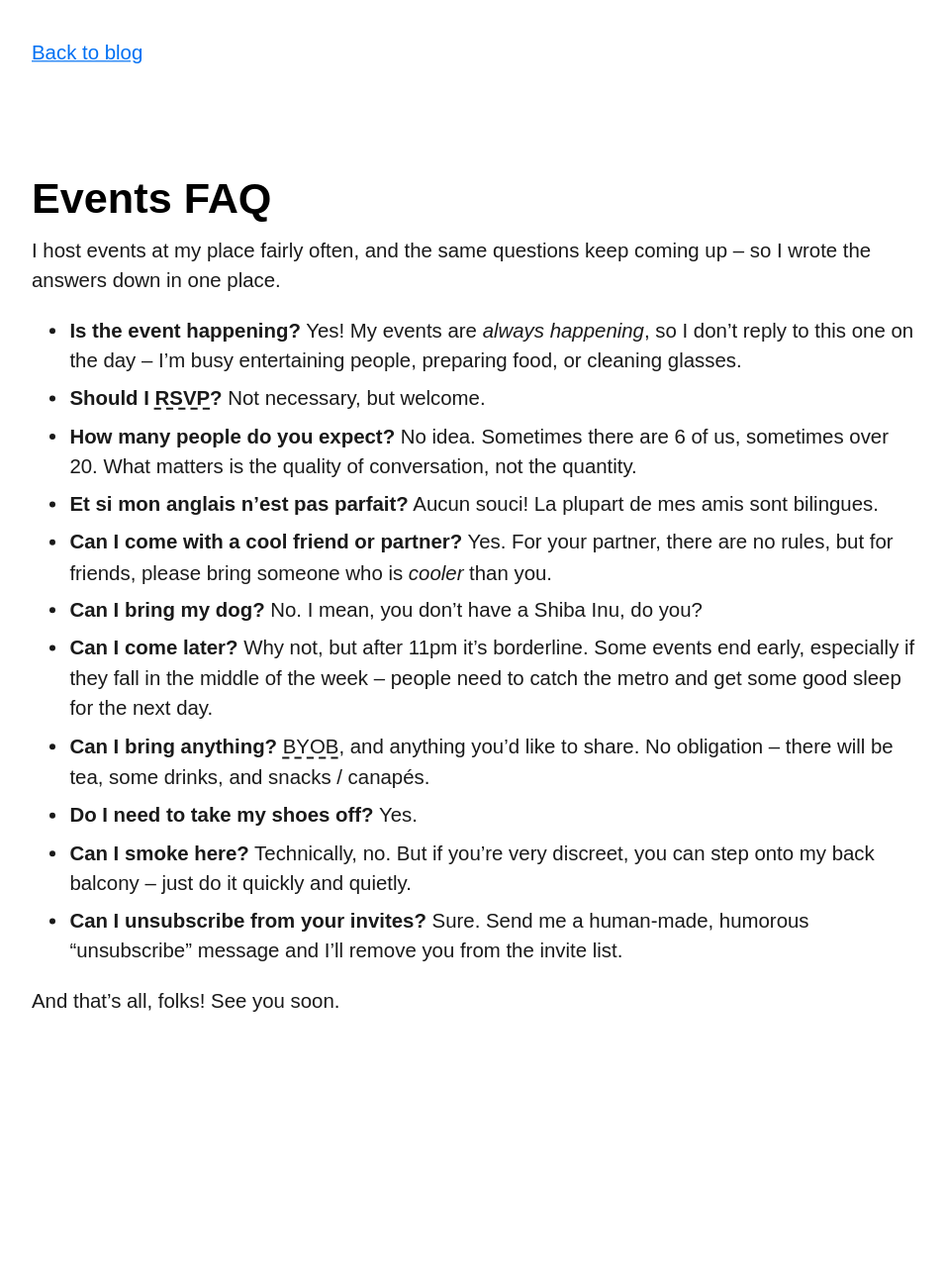
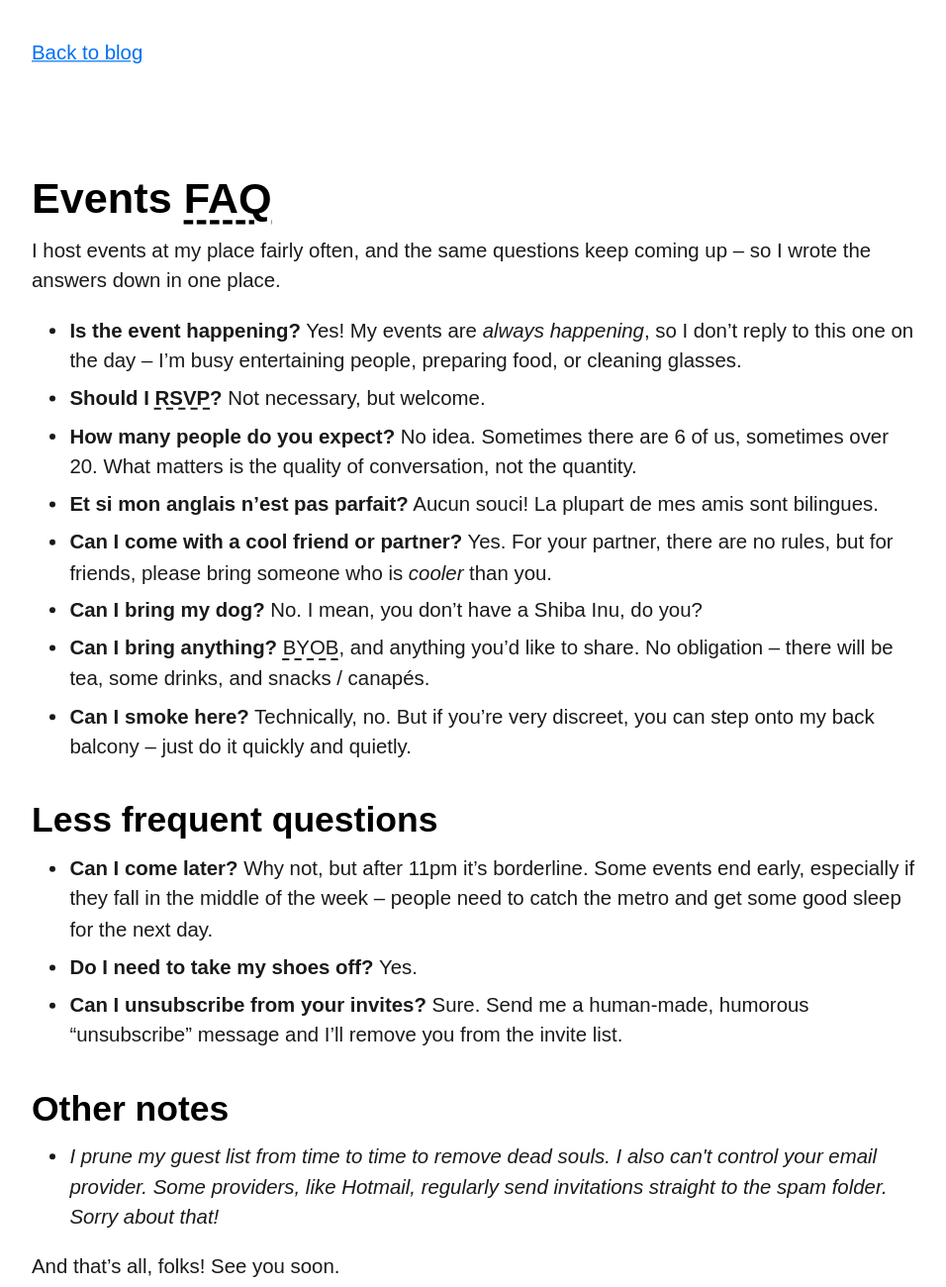
Before and after one commit to vmokry/personal-page, a plain HTML site: page events-faq.html in a window 1280 px wide. Shown: the whole page at 99% size, without its empty margins (158-1114 px from the left). Before the commit the page ends 1084 px from the top, so only its background shows below. Drawn offline with Linux system fonts and the light colour scheme; some icons are missing; a small style sheet from the web is missing; a web font is replaced by a local one.

Commit message:
update to FAQ

```diff
--- a/events-faq.html
+++ b/events-faq.html
@@ -19,7 +19,7 @@
 <body class="post">
 
     <a class="combo" href="index.html#blog"><i class="fal fa-arrow-left"></i> <span>Back to blog</span></a>
-    <h1>Events FAQ</h1>
+    <h1>Events <abbr title="Frequently Asked Questions">FAQ</abbr></h1>
 
 <article>
     <p>I host events at my place fairly often, and the same questions keep coming up &ndash; so I wrote the answers down in one place.</p>
@@ -31,11 +31,26 @@
         <li lang="fr"><strong>Et si mon anglais n&rsquo;est pas parfait?</strong> Aucun souci! La plupart de mes amis sont bilingues.</li>
         <li><strong>Can I come with a cool friend or partner?</strong> Yes. For your partner, there are no rules, but for friends, please bring someone who is <em>cooler</em> than you.</li>
         <li><strong>Can I bring my dog?</strong> No. I mean, you don&rsquo;t have a Shiba Inu, do you?</li>
+
+        <li><strong>Can I bring anything?</strong> <abbr title="Bring Your Own Beverage">BYOB</abbr>, and anything you&rsquo;d like to share. No obligation &ndash; there will be tea, some drinks, and snacks / canap&eacute;s.</li>
+
+        <li><strong>Can I smoke here?</strong> Technically, no. But if you&rsquo;re very discreet, you can step onto my back balcony &ndash; just do it quickly and quietly.</li>
+
+    </ul>
+
+    <h2>Less frequent questions</h2>
+    <ul>
         <li><strong>Can I come later?</strong> Why not, but after 11pm it&rsquo;s borderline. Some events end early, especially if they fall in the middle of the week &ndash; people need to catch the metro and get some good sleep for the next day.</li>
-        <li><strong>Can I bring anything?</strong> <abbr title="Bring Your Own Beverage">BYOB</abbr>, and anything you&rsquo;d like to share. No obligation &ndash; there will be tea, some drinks, and snacks / canap&eacute;s.</li>
+
         <li><strong>Do I need to take my shoes off?</strong> Yes.</li>
-        <li><strong>Can I smoke here?</strong> Technically, no. But if you&rsquo;re very discreet, you can step onto my back balcony &ndash; just do it quickly and quietly.</li>
         <li><strong>Can I unsubscribe from your invites?</strong> Sure. Send me a human-made, humorous &ldquo;unsubscribe&rdquo; message and I&rsquo;ll remove you from the invite list.</li>
+
+
+    </ul>
+    <h2>Other notes</h2>
+    <ul>
+        <li><em>I prune my guest list from time to time to remove dead souls. I also can't control your email provider. Some providers, like Hotmail, regularly send invitations straight to the spam folder. Sorry about that!</em></li>
+
     </ul>
 
     <p>And that&rsquo;s all, folks! See you soon.</p>
```
